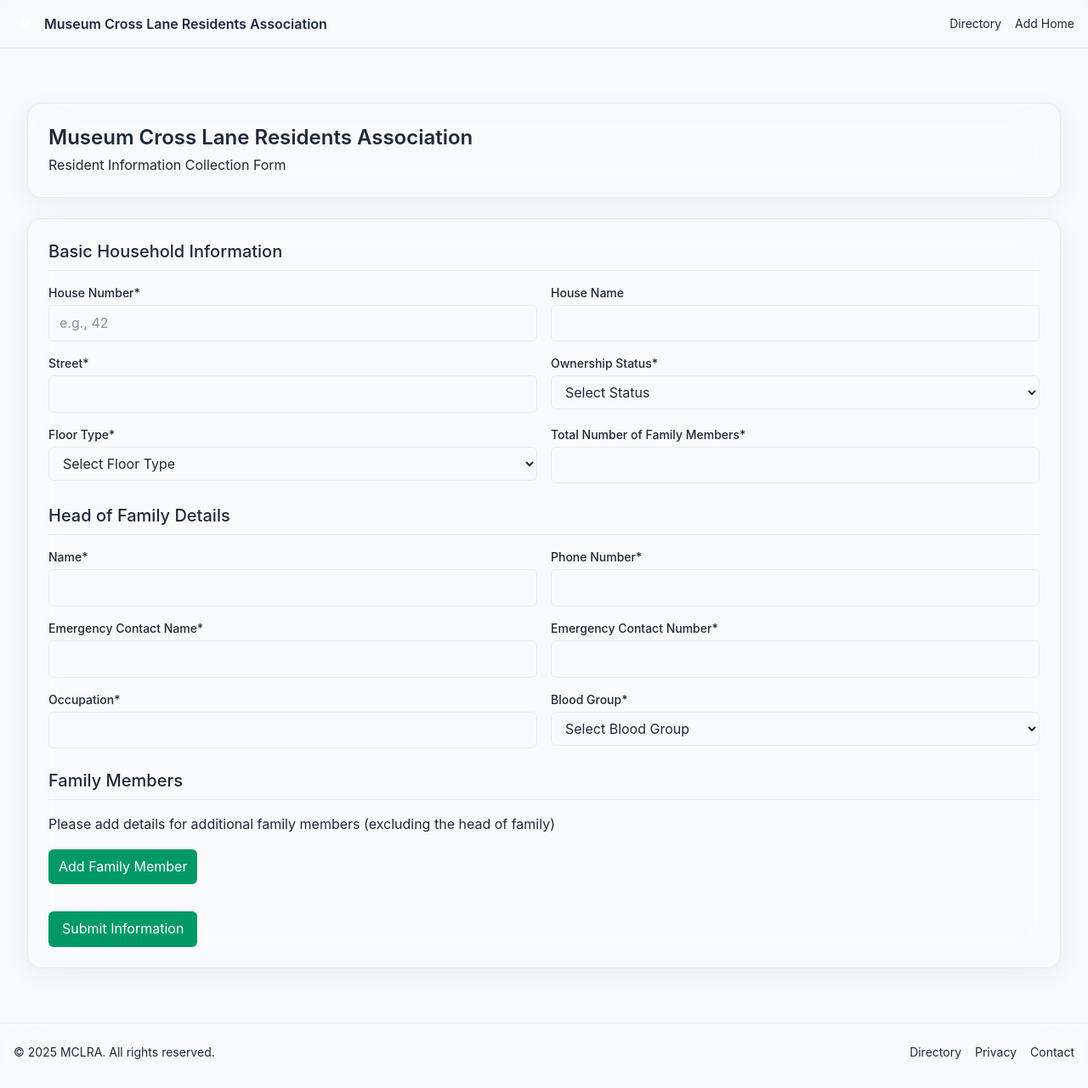
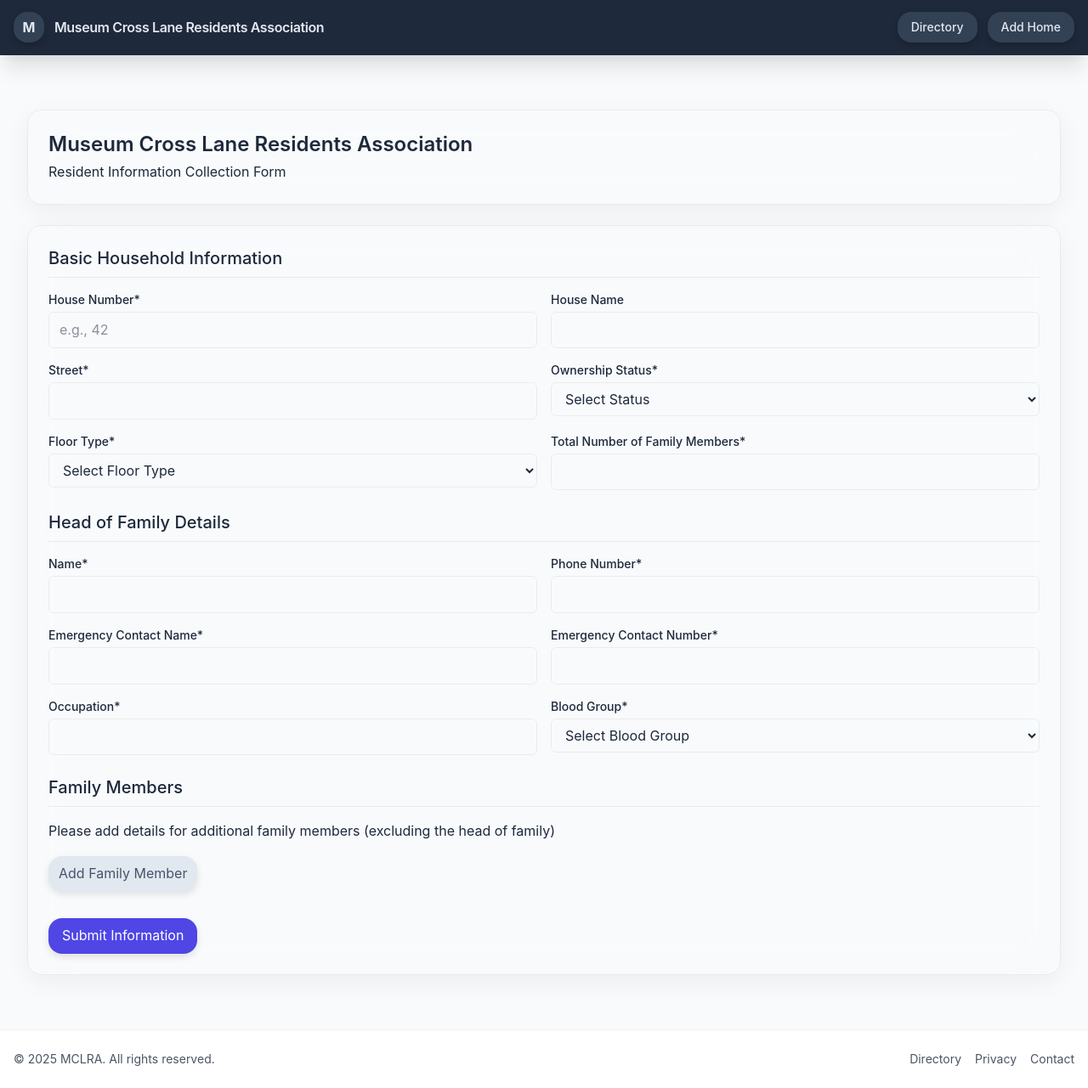
Before and after one commit to abhijithmahipal/mclra-listing, a Next.js app: page /addhome in a window 1280 px wide. Shown: the whole page at 85% size. Built offline with nearby package versions, Linux system fonts and the light colour scheme.

Commit message:
Refactor layout and component styles for improved aesthetics; update navigation and footer design, enhance button styles, and streamline house sorting functionality for better user experience.

```diff
--- a/src/app/addhome/page.tsx
+++ b/src/app/addhome/page.tsx
@@ -228,17 +228,17 @@ export default function AddHomePage() {
                       </div>
                     </div>
                     <div className="mt-3">
-                      <button type="button" onClick={() => removeMember(index)} className="px-3 py-2 rounded-md text-white bg-red-600 hover:bg-red-700">Remove</button>
+                      <button type="button" onClick={() => removeMember(index)} className="px-3 py-2 rounded-lg text-[#475569] bg-[#e2e8f0] hover:bg-[#cbd5e1] transition-all shadow-[0_4px_8px_rgba(0,0,0,0.1)]">Remove</button>
                     </div>
                   </div>
                 ))}
               </div>
 
-              <button type="button" onClick={addMember} className="px-3 py-2 rounded-md text-white bg-emerald-600 hover:bg-emerald-700">Add Family Member</button>
+              <button type="button" onClick={addMember} className="px-3 py-2 rounded-lg text-[#475569] bg-[#e2e8f0] hover:bg-[#cbd5e1] transition-all shadow-[0_4px_8px_rgba(0,0,0,0.1)]">Add Family Member</button>
             </section>
 
             <div className="flex items-center justify-between pt-2">
-              <button disabled={submitting} type="submit" className="px-4 py-2 rounded-md text-white bg-emerald-600 hover:bg-emerald-700 disabled:opacity-60 transition-colors">
+              <button disabled={submitting} type="submit" className="px-4 py-2 rounded-lg text-white bg-[#4f46e5] hover:bg-[#4338ca] disabled:opacity-60 transition-all shadow-[0_4px_8px_rgba(0,0,0,0.1)]">
                 {submitting ? 'Submitting...' : 'Submit Information'}
               </button>
             </div>
--- a/src/app/houses/page.tsx
+++ b/src/app/houses/page.tsx
@@ -78,7 +78,7 @@ export default function HomePage() {
           </div>
 
           <div className="flex flex-wrap gap-2">
-            {(['houseName', 'houseNumber', 'street'] as const).map((field) => (
+            {(['houseName', 'houseNumber'] as const).map((field) => (
               <button
                 key={field}
                 onClick={() => handleSort(field)}
--- a/src/app/layout.tsx
+++ b/src/app/layout.tsx
@@ -14,17 +14,31 @@ export default function RootLayout({
 }) {
   return (
     <html lang="en">
-      <body className={`min-h-screen bg-[--background] text-[--foreground]`}>
-        <nav className="sticky top-0 z-40 backdrop-blur-xl border-b border-[--border] bg-[--card]/90">
+      <body className={`min-h-screen bg-[#f8fafc] text-[#1e293b]`}>
+        <nav className="sticky top-0 z-40 bg-[#1e293b] border-b border-[#334155] shadow-lg">
           <div className="container mx-auto px-3 sm:px-4">
-            <div className="flex h-12 sm:h-14 items-center justify-between">
-              <div className="flex items-center gap-2">
-                <div className="h-6 w-6 sm:h-7 sm:w-7 rounded-md bg-[--primary] text-white flex items-center justify-center font-bold text-xs">M</div>
-                <span className="text-[11px] sm:text-sm md:text-base font-semibold">Museum Cross Lane Residents Association</span>
+            <div className="flex h-14 sm:h-16 items-center justify-between">
+              <div className="flex items-center gap-3">
+                <div className="h-8 w-8 sm:h-9 sm:w-9 rounded-lg bg-[#334155] flex items-center justify-center font-bold text-[#e2e8f0] text-sm sm:text-base shadow-[0_4px_8px_rgba(0,0,0,0.2)]">
+                  M
+                </div>
+                <span className="text-[#e2e8f0] text-sm sm:text-base font-semibold tracking-tight">
+                  Museum Cross Lane Residents Association
+                </span>
               </div>
-              <div className="flex items-center gap-3 sm:gap-4 text-[11px] sm:text-xs md:text-sm text-[--muted-foreground]">
-                <Link href="/houses" className="hover:text-[--foreground] transition-colors">Directory</Link>
-                <Link href="/addhome" className="hover:text-[--foreground] transition-colors">Add Home</Link>
+              <div className="flex items-center gap-2 sm:gap-3">
+                <Link
+                  href="/houses"
+                  className="px-3 py-1.5 sm:px-4 sm:py-2 text-xs sm:text-sm font-medium bg-[#334155] text-[#e2e8f0] hover:bg-[#475569] transition-all rounded-lg shadow-[0_4px_8px_rgba(0,0,0,0.2)]"
+                >
+                  Directory
+                </Link>
+                <Link
+                  href="/addhome"
+                  className="px-3 py-1.5 sm:px-4 sm:py-2 text-xs sm:text-sm font-medium bg-[#334155] text-[#e2e8f0] hover:bg-[#475569] transition-all rounded-lg shadow-[0_4px_8px_rgba(0,0,0,0.2)]"
+                >
+                  Add Home
+                </Link>
               </div>
             </div>
           </div>
@@ -34,14 +48,14 @@ export default function RootLayout({
             {children}
           </div>
         </div>
-        <footer className="border-t border-[--border] backdrop-blur-xl bg-[--card]/80">
+        <footer className="border-t border-gray-200 bg-white">
           <div className="container mx-auto px-4 py-6">
             <div className="flex flex-col md:flex-row items-center justify-between gap-3">
-              <p className="text-sm text-[--muted-foreground]">© {new Date().getFullYear()} MCLRA. All rights reserved.</p>
+              <p className="text-sm text-gray-600">© {new Date().getFullYear()} MCLRA. All rights reserved.</p>
               <div className="flex items-center gap-4 text-sm">
-                <Link href="/houses" className="hover:underline">Directory</Link>
-                <Link href="#" className="hover:underline">Privacy</Link>
-                <Link href="#" className="hover:underline">Contact</Link>
+                <Link href="/houses" className="hover:underline text-gray-600 hover:text-[#4f46e5]">Directory</Link>
+                <Link href="#" className="hover:underline text-gray-600 hover:text-[#4f46e5]">Privacy</Link>
+                <Link href="#" className="hover:underline text-gray-600 hover:text-[#4f46e5]">Contact</Link>
               </div>
             </div>
           </div>
```
